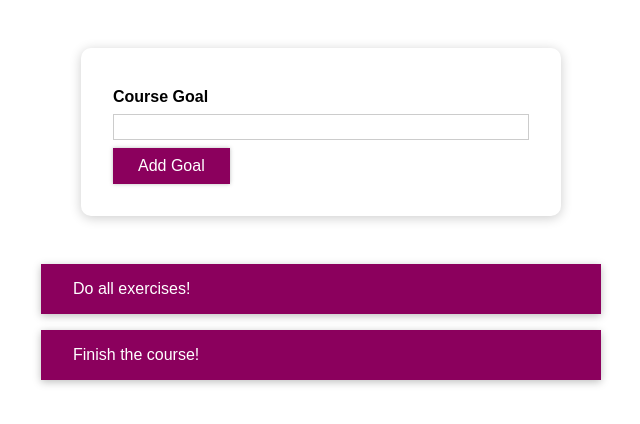
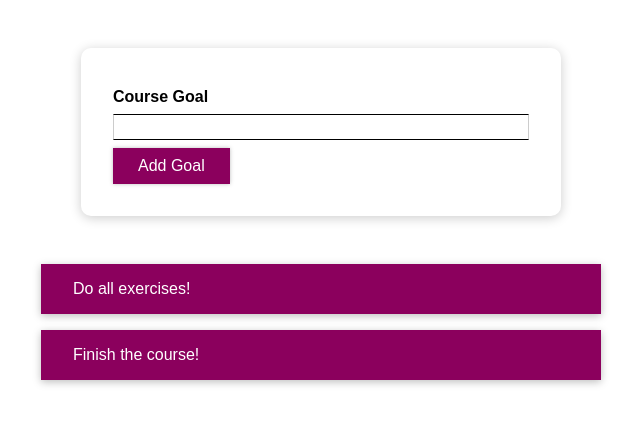
Before and after one commit to 99Nistha/React-complete-guide, a React (Create React App) app: page / in a window 1280 px wide. Shown: the top 424 px of the page, without its empty margins (319-959 px from the left). Built offline with nearby package versions, Linux system fonts and the light colour scheme.

Commit message:
Setting Dynamic Inline Styles

```diff
--- a/src/components/CourseGoals/CourseInput/CourseInput.js
+++ b/src/components/CourseGoals/CourseInput/CourseInput.js
@@ -1,25 +1,40 @@
-import React, { useState } from 'react';
+import React, { useState } from "react";
 
-import Button from '../../UI/Button/Button';
-import './CourseInput.css';
+import Button from "../../UI/Button/Button";
+import "./CourseInput.css";
 
-const CourseInput = props => {
-  const [enteredValue, setEnteredValue] = useState('');
+const CourseInput = (props) => {
+  const [enteredValue, setEnteredValue] = useState("");
+  const [isValid, setIsValid] = useState(true);
 
-  const goalInputChangeHandler = event => {
+  const goalInputChangeHandler = (event) => {
+    if (event.target.value.trim().length > 0) {
+      setIsValid(true);
+    }
     setEnteredValue(event.target.value);
   };
 
-  const formSubmitHandler = event => {
+  const formSubmitHandler = (event) => {
     event.preventDefault();
+    if (enteredValue.trim().length === 0) {
+      setIsValid(false);
+      return; //trim is use to remove extra white spaces
+    }
     props.onAddGoal(enteredValue);
   };
 
   return (
     <form onSubmit={formSubmitHandler}>
       <div className="form-control">
-        <label>Course Goal</label>
-        <input type="text" onChange={goalInputChangeHandler} />
+        <label style={{ color: !isValid ? "red" : "black" }}>Course Goal</label>
+        <input
+          style={{
+            borderBlockColor: !isValid ? "red" : "black",
+            background: !isValid ? "salmon" : "transparent",
+          }}
+          type="text"
+          onChange={goalInputChangeHandler}
+        />
       </div>
       <Button type="submit">Add Goal</Button>
     </form>
```
